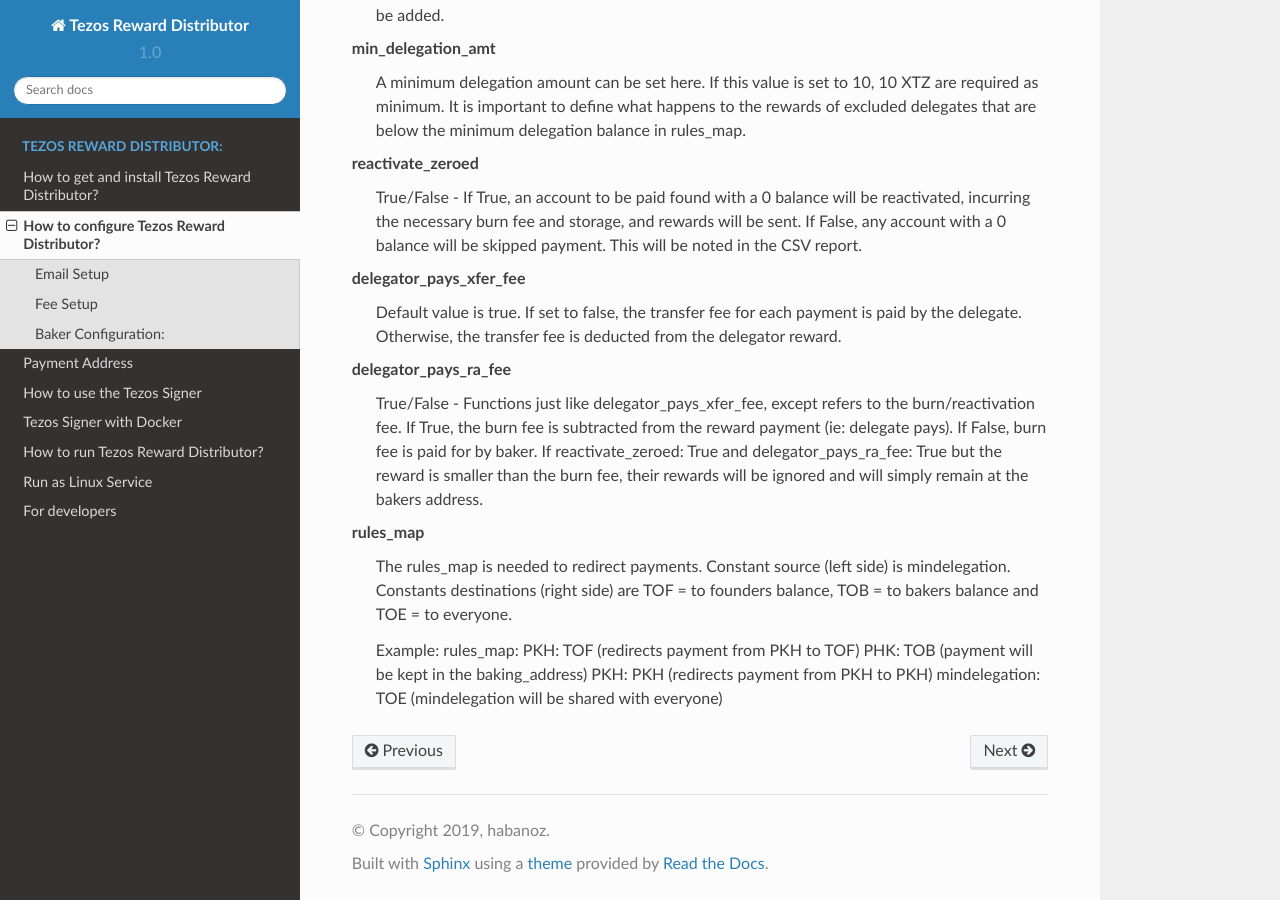
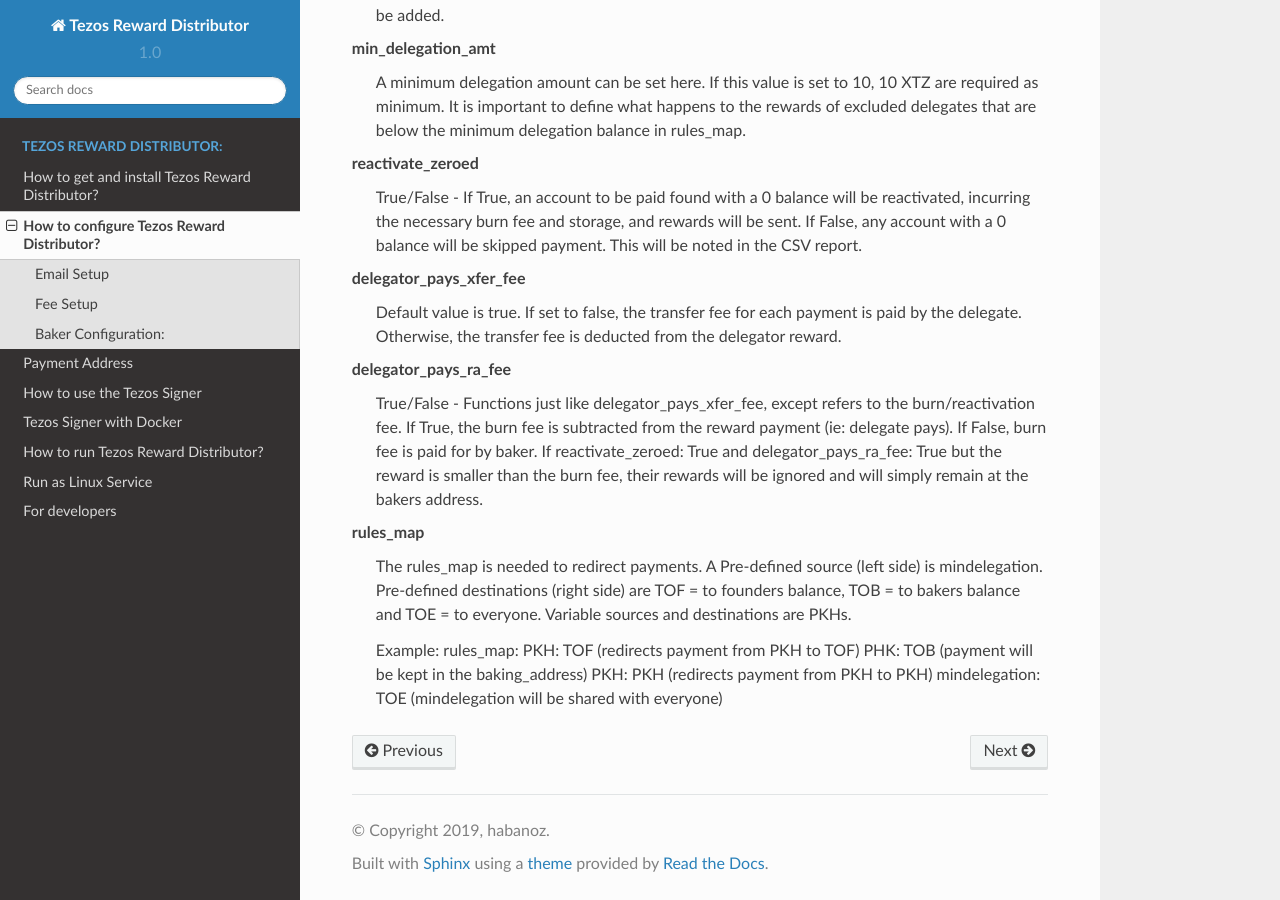
Before and after one commit to tezos-reward-distributor-organization/tezos-reward-distributor, a Sphinx documentation site: the page built from docs/configuration.rst, in a window 1280 px wide and 900 px high, scrolled down 1549 px. Built offline with Sphinx 7.4.7 and the Read the Docs theme 2.0.0, drawn with Linux system fonts in a browser that asks for light colours.

Commit message:
Update configuration.rst

```diff
--- a/docs/configuration.rst
+++ b/docs/configuration.rst
@@ -106,9 +106,10 @@
   their rewards will be ignored and will simply remain at the bakers address.
 
 **rules_map**
-  The rules_map is needed to redirect payments. Constant source (left side) is
-  mindelegation. Constants destinations (right side) are TOF = to founders balance,
-  TOB = to bakers balance and TOE = to everyone.
+  The rules_map is needed to redirect payments. A Pre-defined source (left side) is
+  mindelegation. Pre-defined destinations (right side) are TOF = to founders balance,
+  TOB = to bakers balance and TOE = to everyone. Variable sources and destinations are
+  PKHs.
 
   Example:
   rules_map:
```
